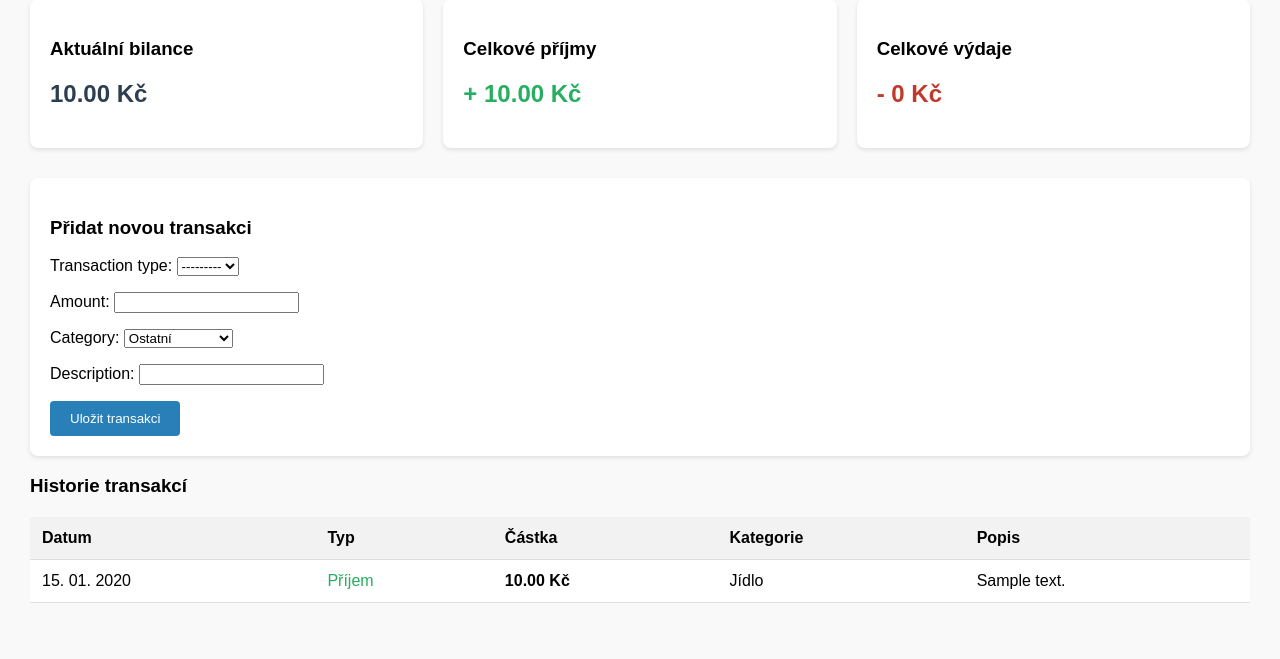
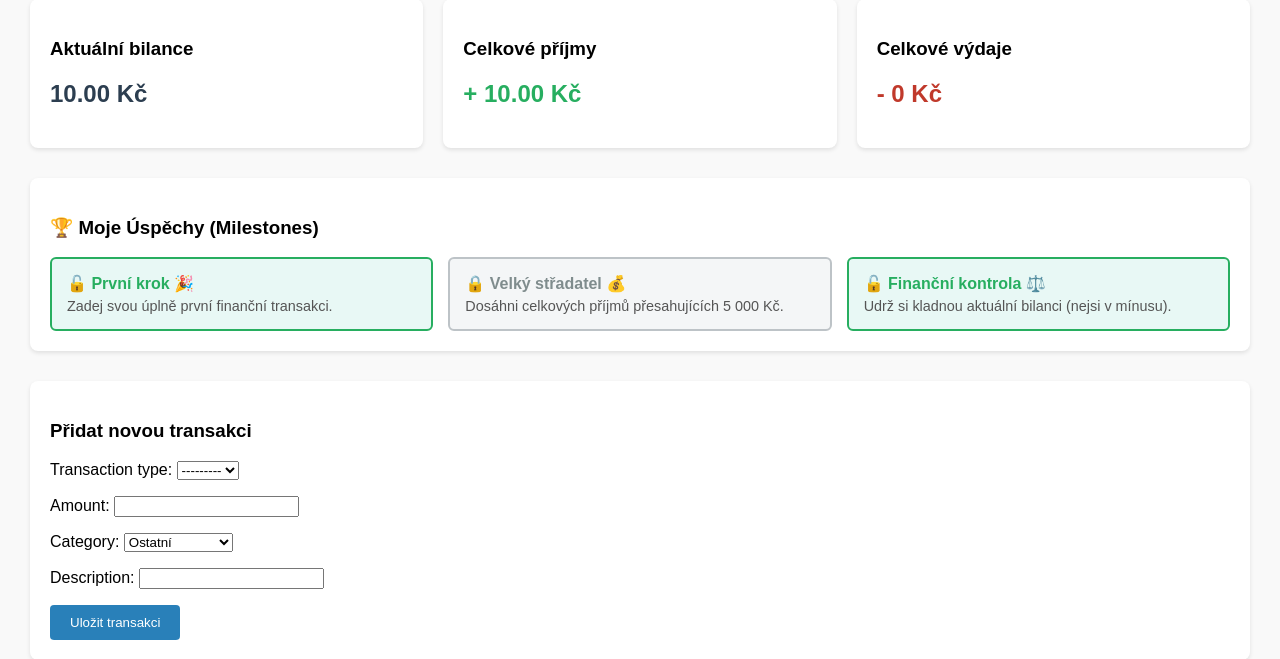
Before and after one commit to Art1mod/financial-manager, a Django app: page / in a window 1280 px wide. Shown: the part 124-783 px from the top of the page. Before the commit the page ends 727 px from the top, so only its background shows below. Run offline with Django 5.2, Linux system fonts and the light colour scheme; a user stored in the database is signed in; tables that the repository leaves empty hold one stand-in row (values such as "Sample post").

Commit message:
feat: add user achievement milestones system to dashboard layout

```diff
--- a/budget/views.py
+++ b/budget/views.py
@@ -34,6 +34,25 @@ def dashboard(request):
 
     current_balance = total_income - total_expense
 
+    # --- ACHIEVEMENT SUBSYSTEM ---
+    achievements = [
+        {
+            'title': 'První krok 🎉',
+            'desc': 'Zadej svou úplně první finanční transakci.',
+            'unlocked': user_transactions.count() > 0
+        },
+        {
+            'title': 'Velký střadatel 💰',
+            'desc': 'Dosáhni celkových příjmů přesahujících 5 000 Kč.',
+            'unlocked': total_income >= 5000
+        },
+        {
+            'title': 'Finanční kontrola ⚖️',
+            'desc': 'Udrž si kladnou aktuální bilanci (nejsi v mínusu).',
+            'unlocked': current_balance > 0
+        },
+    ]
+
     # --- TRANSACTION CREATION PROCESSOR ---
     if request.method == 'POST':
         form = TransactionForm(request.POST)
@@ -52,5 +71,6 @@ def dashboard(request):
         'total_expense': total_expense,
         'current_balance': current_balance,
         'form': form,
+        'achievements': achievements,
     }
     return render(request, 'dashboard.html', context)
--- a/templates/dashboard.html
+++ b/templates/dashboard.html
@@ -36,6 +36,19 @@
         <div class="card">
             <h3>Celkové výdaje</h3>
             <h2 class="expense">- {{ total_expense }} Kč</h2>
+        </div>
+    </div>
+    <div class="card" style="margin-bottom: 30px;">
+        <h3>🏆 Moje Úspěchy (Milestones)</h3>
+        <div style="display: flex; gap: 15px; flex-wrap: wrap;">
+            {% for ach in achievements %}
+                <div style="padding: 15px; border: 2px solid {% if ach.unlocked %}#27ae60{% else %}#bdc3c7{% endif %}; background: {% if ach.unlocked %}#e8f8f5{% else %}#f4f6f7{% endif %}; border-radius: 6px; flex: 1; min-width: 200px;">
+                    <strong style="color: {% if ach.unlocked %}#27ae60{% else %}#7f8c8d{% endif %};">
+                        {% if ach.unlocked %}🔓{% else %}🔒{% endif %} {{ ach.title }}
+                    </strong>
+                    <p style="margin: 5px 0 0 0; font-size: 0.9em; color: #555;">{{ ach.desc }}</p>
+                </div>
+            {% endfor %}
         </div>
     </div>
 
```
